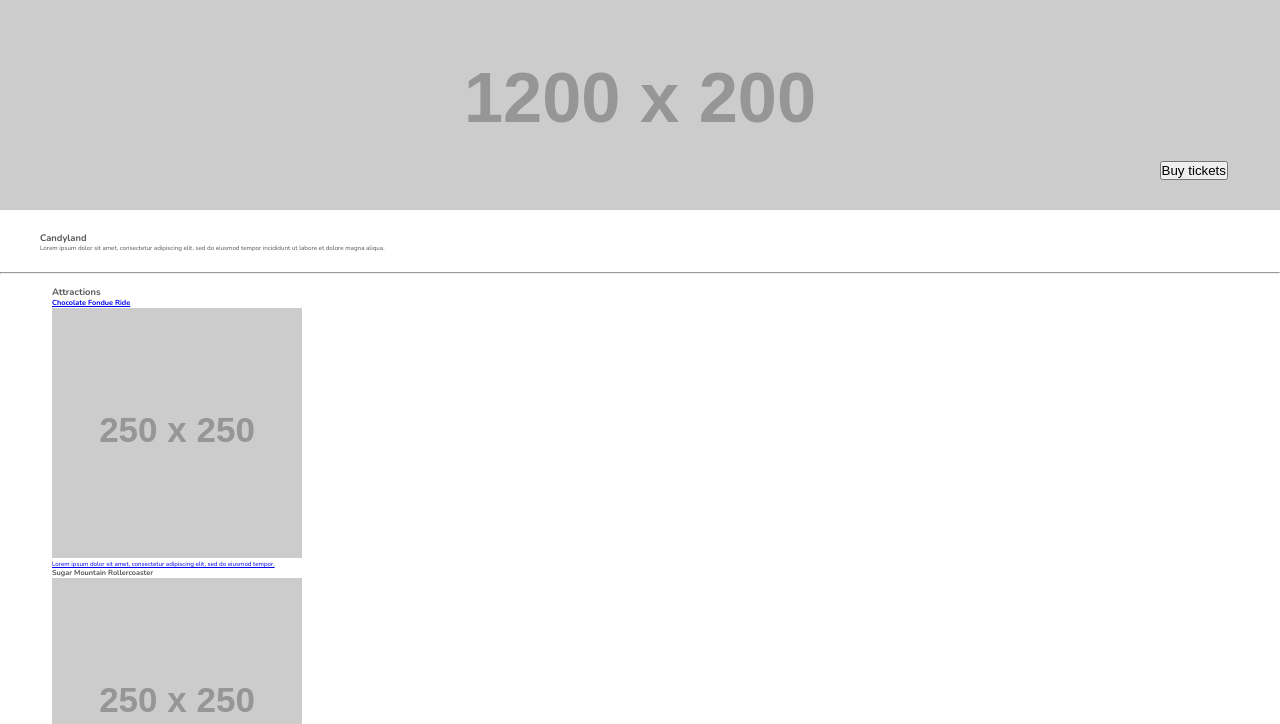
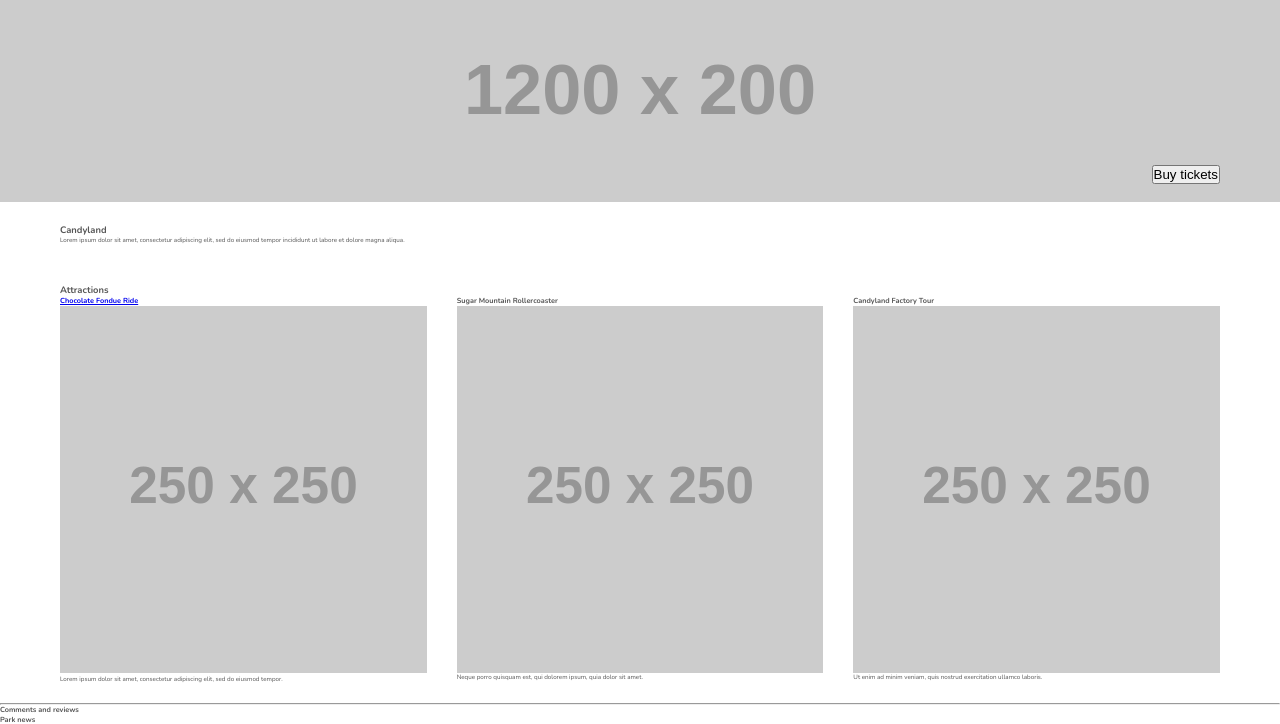
Before and after one commit to williamthorsen/theme-park, a website: page public/index.html in a window 1280 px wide. Shown: the part 66-790 px from the top of the page. Drawn offline with nearby package versions, Linux system fonts and the light colour scheme; placeholder pictures from the web are drawn by us; a web font is replaced by a local one.

Commit message:
ux: Standardize alignments/padding on landing page

```diff
--- a/public/css/style.css
+++ b/public/css/style.css
@@ -3,7 +3,8 @@
 :root {
   --primary: #ff69b4;
   --secondary: #444444;
-  --section-padding: 20px;
+  --section-padding-y: 20px;
+  --section-padding-x: 20px;
 }
 
 /* ----- COMMON ELEMENTS ----- */
@@ -28,7 +29,7 @@ body {
 .x-constraint {
   max-width: 1200px;
   margin: 0 auto;
-  padding: 12px;
+  width: 100%;
 }
 
 .column {
@@ -52,12 +53,13 @@ body {
 /* NAVBAR */
 .navbar {
   border-bottom: 1px solid #eee;
+}
+.navbar div {
   display: flex;
   flex-direction: row;
   align-items: center;
-  justify-content: flex-end;
   gap: 20px;
-
+  padding: 4px var(--section-padding-x);
 }
 
 .logo-font {
@@ -77,39 +79,70 @@ a.logo-font:visited {
 
 
 /* ----- HOME PAGE ----- */
-.header {
+header {
   position: relative;
 }
 
-.header img {
+header img {
   width: 100%;
   object-fit: cover;
   margin: 0 auto;
 }
 
-.header .content {
+header .content {
   position: absolute;
   top: 0;
   left: 0;
   z-index: 10;
-  padding: var(--section-padding) 0;
 }
 
-.header .content,
-.header .content div {
+header .content,
+header .content div {
   width: 100%;
   height: 100%;
 }
 
-.header .content div {
+header .content div {
   display: flex;
   flex-direction: row;
   justify-content: flex-end;
   align-items: flex-end;
+  padding: var(--section-padding-x) var(--section-padding-y);
 }
 
 #welcome {
-  padding: var(--section-padding) 0;
+  padding: var(--section-padding-x) var(--section-padding-y);
+}
+
+#welcome div {
+  display: flex;
+  flex-direction: column;
+}
+
+#attractions {
+  display: flex;
+  flex-direction: column;
+}
+
+#attractions .wrapper {
+  padding: var(--section-padding-x) var(--section-padding-y);
+}
+
+#attractions .attractions {
+  display: flex;
+  flex-direction: row;
+  gap: 30px;
+  width: 100%;
+}
+
+#attractions .attractions .attraction {
+  width: 100%;
+  display: flex;
+  flex-direction: column;
+}
+
+#attractions .attraction img {
+  width: 100%;
 }
 
 /* ----- END HOME PAGE ----- */
--- a/public/index.html
+++ b/public/index.html
@@ -14,7 +14,8 @@
   </head>
   <body>
     <!-- Menu bar -->
-    <nav class="navbar x-constraint">
+    <nav class="x-constraint navbar">
+      <div>
         <div class="flex-grow">
           <a class="logo-font" href="/">Candyland</a>
         </div>
@@ -24,10 +25,12 @@
         <a href="/shop">Shop</a>
         <span>Profile</span>
         <button>Contact us</button>
+      </div>
+
     </nav>
 
     <main>
-      <header class="header">
+      <header>
         <img
           class="header"
           src="https://via.placeholder.com/1200x200.png"
@@ -42,27 +45,27 @@
 
       <!-- Welcome to Candyland -->
       <section id="welcome" class="x-constraint">
+        <div>
           <h1>Candyland</h1>
           <p>
             Lorem ipsum dolor sit amet, consectetur adipiscing elit, sed do eiusmod tempor incididunt ut labore et dolore
             magna aliqua.
           </p>
+        </div>
       </section>
 
-      <hr>
-
-      <section id="attractions" class="column x-constraint section-y-padding">
+      <!-- Attractions section -->
+      <section id="attractions" class="column">
+        <div class="wrapper x-constraint">
           <h2>Attractions</h2>
-        <div>
+          <div class="attractions">
             <div class="attraction">
               <a href="/attractions/chocolate-fondue-ride">
                 <h3>Chocolate Fondue Ride</h3>
                 <img src="https://via.placeholder.com/250x250.png" alt="Placeholder for Chocolate Fondue Ride">
               </a>
               <p>
-              <a href="/attractions/chocolate-fondue-ride">
                 Lorem ipsum dolor sit amet, consectetur adipiscing elit, sed do eiusmod tempor.
-              </a>
               </p>
             </div>
             <div class="attraction">
@@ -80,6 +83,8 @@
               </p>
             </div>
           </div>
+        </div>
+
       </section>
 
       <hr>
```
Lines whose indentation alone changed are shown as unchanged.
